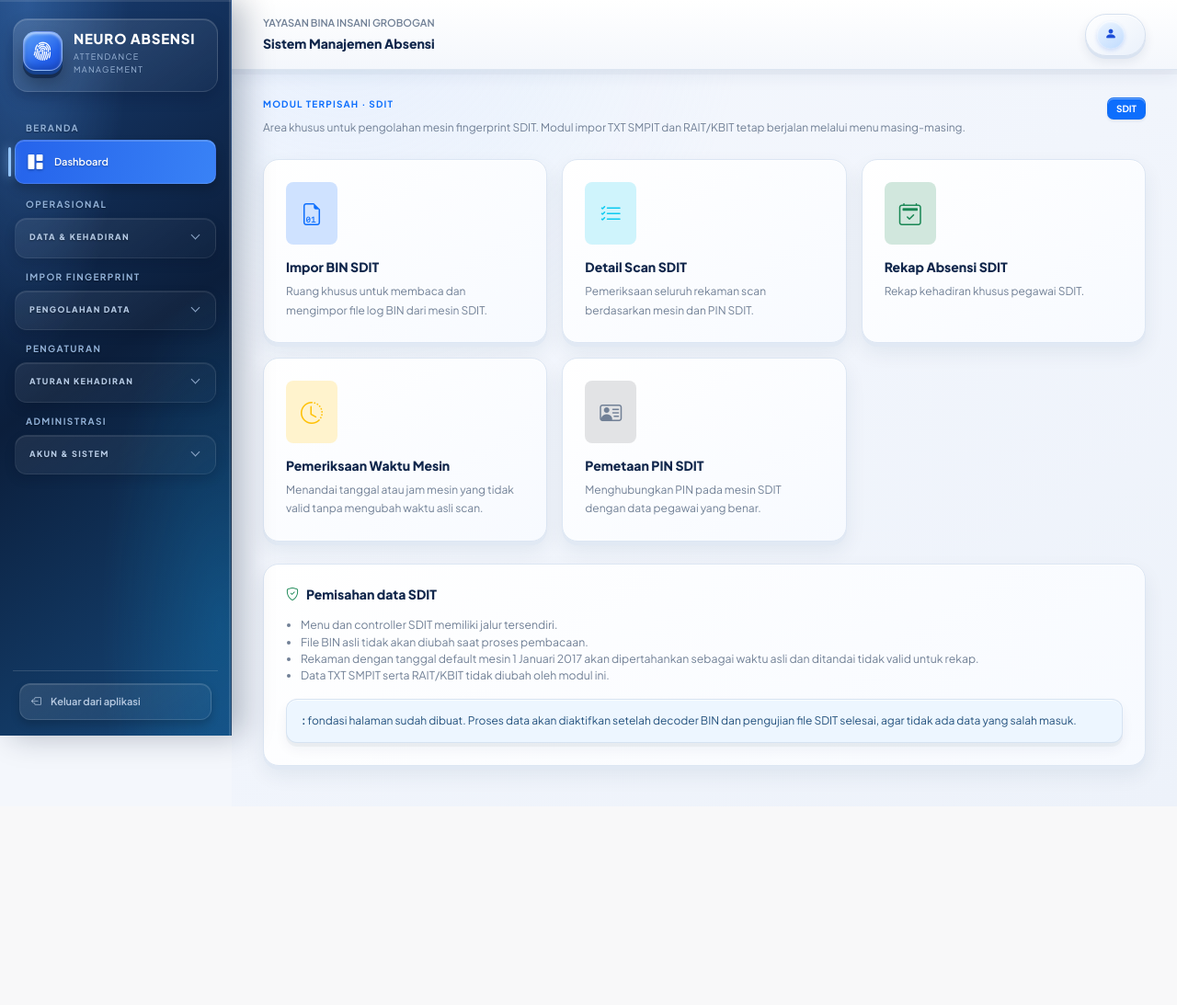
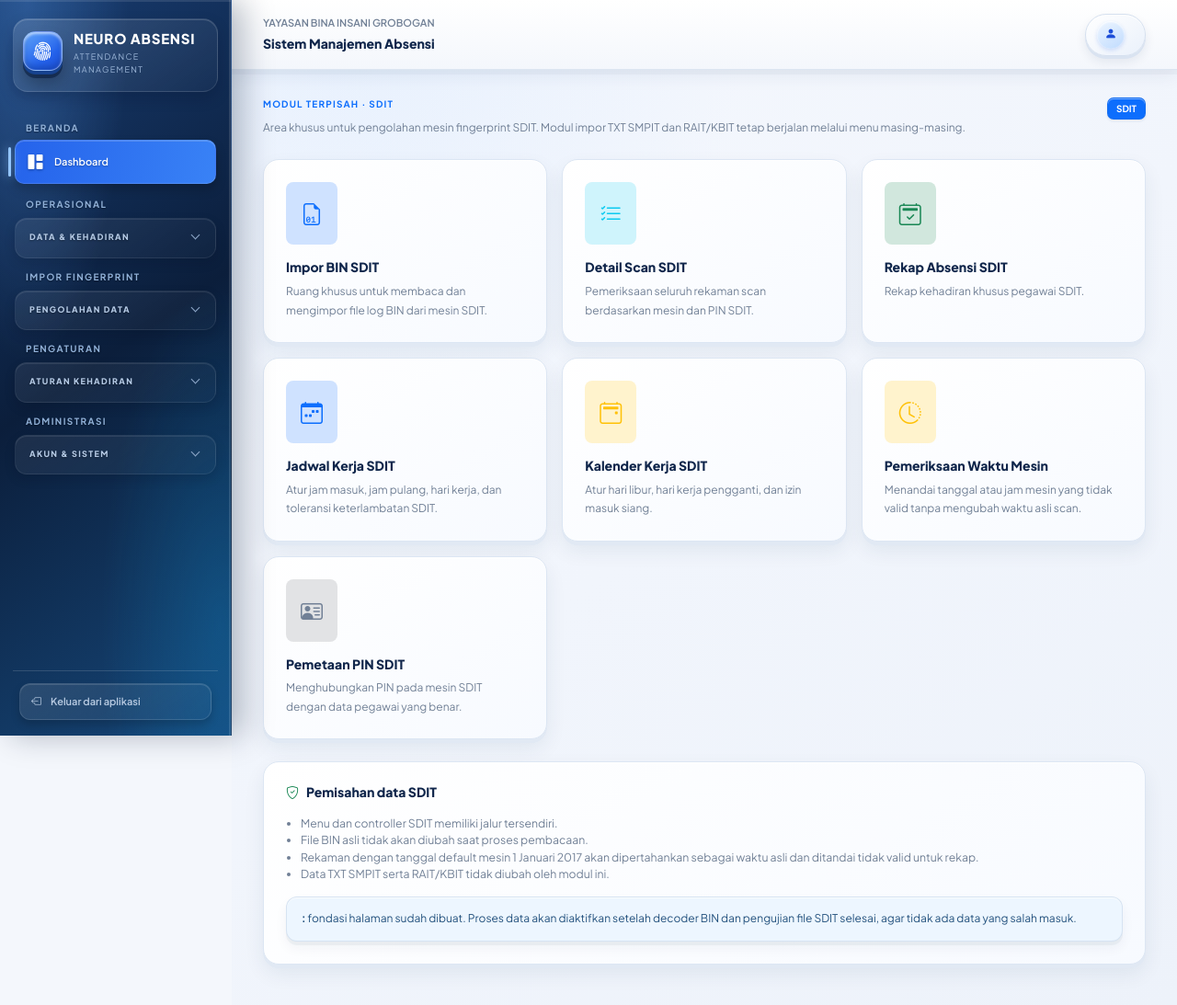
Before and after one commit to zidan121/absensi, a CodeIgniter 4 app: template app/Views/sdit/index.php in a window 1280 px wide. Shown: the whole page at 92% size. Before the commit the page ends 857 px from the top, so only its background shows below. Run offline with PHP 8.4 and a stand-in for CodeIgniter, Linux system fonts and the light colour scheme; the template is opened without the code that fills it, so the values that code supplies are empty; some libraries are stand-ins or nearby versions.

Commit message:
Add SDIT schedule and calendar menu cards

```diff
--- a/app/Views/sdit/index.php
+++ b/app/Views/sdit/index.php
@@ -39,6 +39,16 @@
         </a>
     </div>
     <div class="col-12 col-md-6 col-xl-4">
+        <a href="/sdit/jadwal" class="card h-100 text-decoration-none text-reset">
+            <div class="card-body p-4"><div class="rounded-3 bg-primary-subtle text-primary d-inline-flex p-3 mb-3"><i class="bi bi-calendar-week fs-4"></i></div><h5>Jadwal Kerja SDIT</h5><p class="text-secondary mb-0">Atur jam masuk, jam pulang, hari kerja, dan toleransi keterlambatan SDIT.</p></div>
+        </a>
+    </div>
+    <div class="col-12 col-md-6 col-xl-4">
+        <a href="/sdit/kalender" class="card h-100 text-decoration-none text-reset">
+            <div class="card-body p-4"><div class="rounded-3 bg-warning-subtle text-warning d-inline-flex p-3 mb-3"><i class="bi bi-calendar2-event fs-4"></i></div><h5>Kalender Kerja SDIT</h5><p class="text-secondary mb-0">Atur hari libur, hari kerja pengganti, dan izin masuk siang.</p></div>
+        </a>
+    </div>
+    <div class="col-12 col-md-6 col-xl-4">
         <a href="/sdit/pemeriksaan-waktu" class="card h-100 text-decoration-none text-reset">
             <div class="card-body p-4">
                 <div class="rounded-3 bg-warning-subtle text-warning d-inline-flex p-3 mb-3"><i class="bi bi-clock-history fs-4"></i></div>
```
